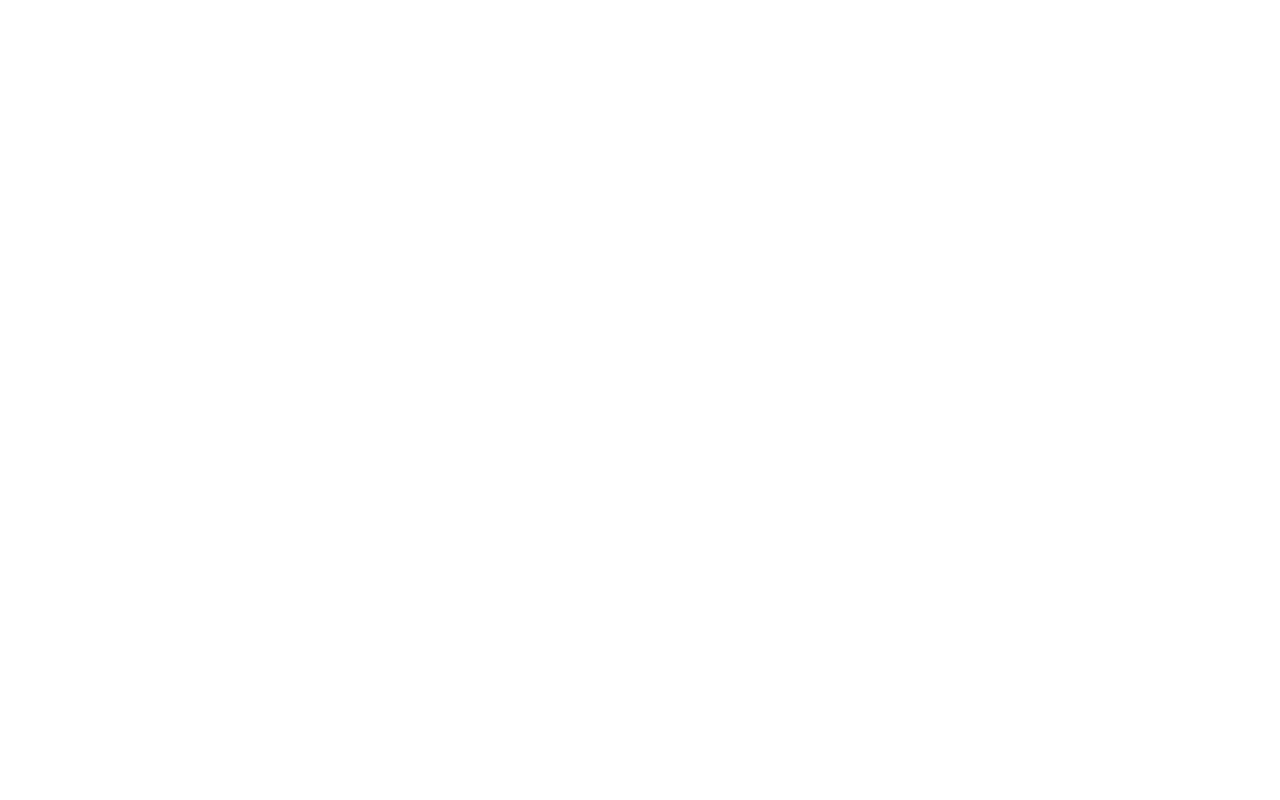
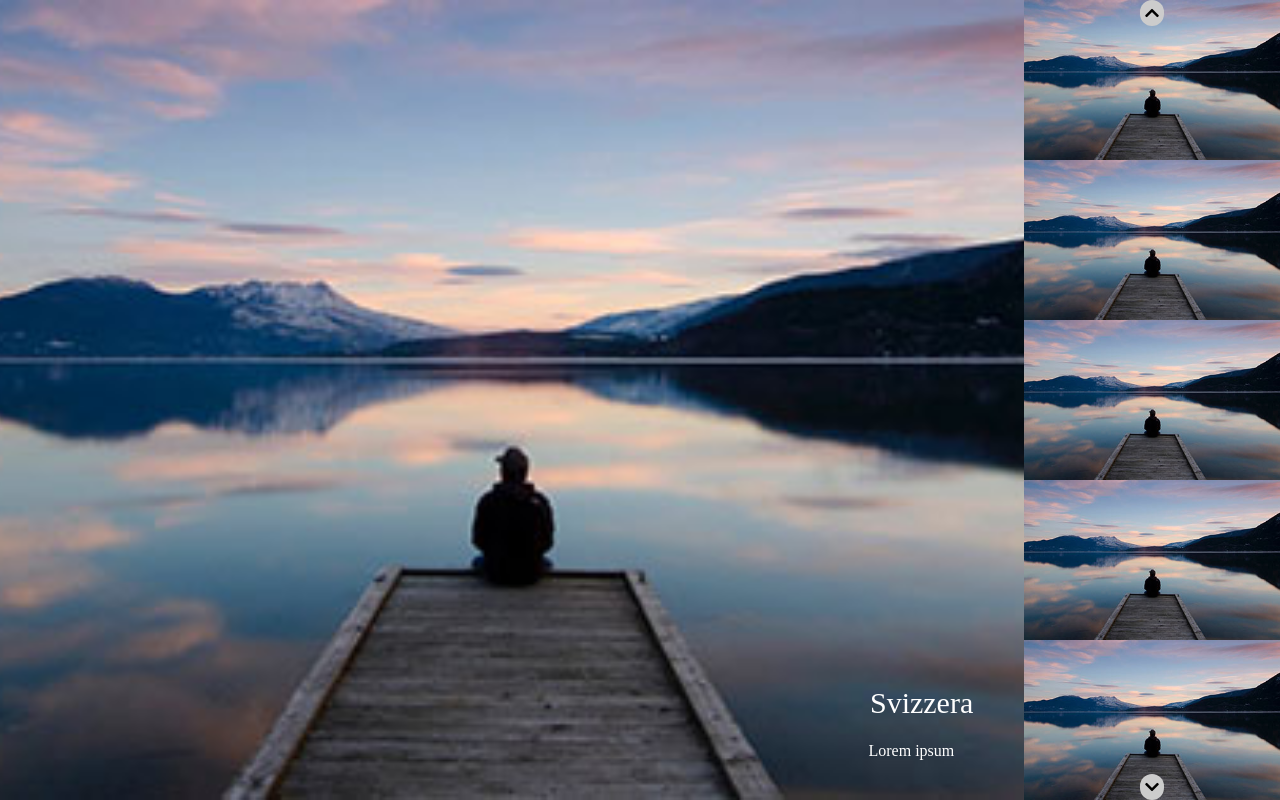
Before and after one commit to gaianacheli/js-array-carousel, a plain HTML site: page index.html in a window 1280 px wide. Drawn offline with Linux system fonts and the light colour scheme.

Commit message:
struttura html/css

```diff
--- a/asset/css/style.css
+++ b/asset/css/style.css
@@ -0,0 +1,85 @@
+*{
+    padding: 0;
+    margin: 0;
+    box-sizing: border-box;
+}
+.container {
+    height: 100vh;
+    width: 100%;
+    display: flex;
+}
+#selectedImage {
+    height: 100vh;
+    width: 80%;
+    background-color: antiquewhite;
+    position: relative;
+}
+#listImage {
+    width: 20%;
+    height: 100vh;
+    display: flex;
+    flex-direction: column;
+    overflow: scroll;
+    z-index: 1;
+}
+.boxstyle {
+    height: 20%;
+    min-height: 120px;
+    width: 100%;
+    position:relative
+}
+.imgstyle {
+   position: absolute;
+   left: 50%;
+   top: 50%;
+   -webkit-transform: translateY(-50%) translateX(-50%);
+    height: 100%;
+}
+#imgone {
+   position: absolute;
+   left: 50%;
+   top: 50%;
+   -webkit-transform: translateY(-50%) translateX(-50%);
+    height: 100%;
+}
+.frecciaup{
+    position: absolute;
+    left: 90%;
+    float: left;
+    z-index: 3;
+    -webkit-transform: translateX(-50%);
+    background-color: rgba(204, 204, 204, 1);
+    border-radius: 20px;
+    padding: 5px;
+
+}
+.frecciadown {
+    position: absolute;
+    top: 100%;
+    left: 90%;
+    float: left;
+    z-index: 3;
+    -webkit-transform: translateY(-100%) translateX(-50%);
+    background-color: rgba(204, 204, 204, 1);
+    border-radius: 20px;
+    padding: 5px;
+}
+#titolo {
+    position: absolute;
+    top: 90%;
+    left: 90%;
+    float: left;
+    z-index: 3;
+    -webkit-transform: translateY(-100%) translateX(-50%);
+    color: white;
+    font-size: 30px;
+}
+#sottotitolo {
+    position: absolute;
+    top: 95%;
+    left: 89%;
+    float: left;
+    z-index: 3;
+    -webkit-transform: translateY(-100%) translateX(-50%);
+    color: white;
+}
--- a/asset/js/main.js
+++ b/asset/js/main.js
@@ -0,0 +1,23 @@
+const items = [
+    'img/01.jpg',
+    'img/02.jpg',
+    'img/03.jpg',
+    'img/04.jpg',
+    'img/05.jpg'
+];
+
+const title = [
+    'Svezia',
+    'Svizzera',
+    'Gran Bretagna',
+    'Germania',
+    'Paradise'
+]
+
+const text = [
+    'Lorem ipsum, dolor sit amet consectetur adipisicing elit. Et temporibus voluptatum suscipit tempore aliquid deleniti aut veniam inventore eligendi ex ad ullam, cumque provident totam omnis, magnam dolores dolorum corporis.',
+    'Lorem ipsum',
+    'Lorem ipsum, dolor sit amet consectetur adipisicing elit.',
+    'Lorem ipsum, dolor sit amet consectetur adipisicing elit. Et temporibus voluptatum suscipit tempore aliquid deleniti aut veniam inventore eligendi ex ad ullam,',
+    'Et temporibus voluptatum suscipit tempore aliquid deleniti aut veniam inventore eligendi ex ad ullam,',
+]
--- a/index.html
+++ b/index.html
@@ -4,10 +4,48 @@
     <meta charset="UTF-8">
     <meta http-equiv="X-UA-Compatible" content="IE=edge">
     <meta name="viewport" content="width=device-width, initial-scale=1.0">
+    <link rel="stylesheet" href="https://cdnjs.cloudflare.com/ajax/libs/font-awesome/5.15.4/css/all.min.css" integrity="sha512-1ycn6IcaQQ40/MKBW2W4Rhis/DbILU74C1vSrLJxCq57o941Ym01SwNsOMqvEBFlcgUa6xLiPY/NS5R+E6ztJQ==" crossorigin="anonymous" referrerpolicy="no-referrer" />
+    <link rel="stylesheet" href="./asset/css/style.css">
     <title>Carosello Multi Array</title>
 </head>
 <body>
+   <div class="container">
+    <i class="fas fa-chevron-up frecciaup"></i>
+    <i class="fas fa-chevron-down frecciadown"></i>
+       <div id="selectedImage">
+        <p id="titolo" >Svizzera</p>
+        <p id="sottotitolo">Lorem ipsum</p>
+           <img id="imgone" src="./asset/img/01.jpg" alt="">
 
+
+       </div>
+       <div id="listImage">
+
+           <div class="image1 boxstyle">
+            <img class="imgstyle" src="./asset/img/01.jpg" alt="">
+
+           </div>
+           <div class="image2 boxstyle">
+            <img class="imgstyle" src="./asset/img/01.jpg" alt="">
+
+           </div>
+           <div class="image3 boxstyle">
+            <img class="imgstyle" src="./asset/img/01.jpg" alt="">
+
+           </div>
+           <div class="image4 boxstyle">
+            <img class="imgstyle" src="./asset/img/01.jpg" alt="">
+
+           </div>
+           <div class="image5 boxstyle">
+            <img class="imgstyle" src="./asset/img/01.jpg" alt="">
+           </div>
+
+
+       </div>
+
+
+   </div>
 
     <script src="./asset/js/main.js"></script>
 </body>
```
Also changed, not shown: asset/img/01.jpg (added), asset/img/02.jpg (added), asset/img/03.jpg (added), asset/img/04.jpg (added), asset/img/05.jpg (added).
